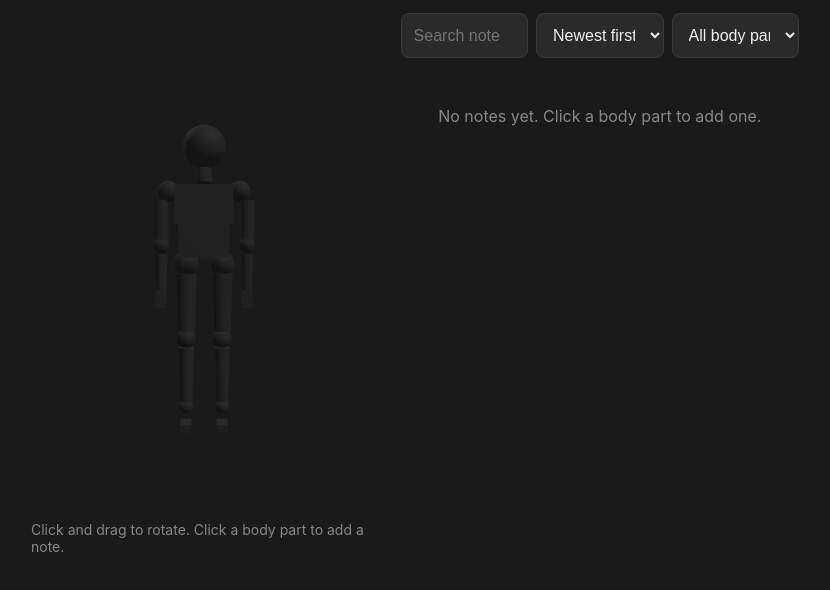
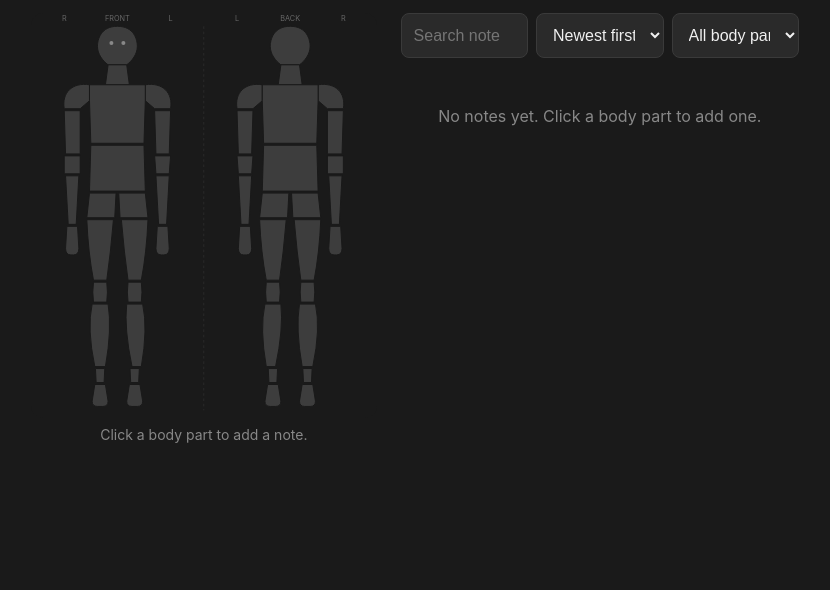
Before and after one commit to iamkahvi/body-annotator, a plain HTML site: page index.html in a window 1280 px wide. Shown: the part 64-654 px from the top of the page, without its empty margins (225-1055 px from the left). Drawn offline with nearby package versions, Linux system fonts and the light colour scheme; animation ran at ten frames a second.

Commit message:
Replace 3D model with SVG body diagram
- Front and back views side-by-side with L/R orientation labels
- Eyes on front head for orientation
- 26 clickable body parts per view, back view remaps abdomen to lower_back
- Distinct hover (#5ab0ff) vs highlight (#e06030) colors
- Removes Three.js dependency entirely
- Pure SVG + DOM events, no WebGL/animation loop

```diff
--- a/app.js
+++ b/app.js
@@ -1,4 +1,4 @@
-import { init3DBody, updateBodyHighlights3D } from './body3d.js';
+import { initSVGBody, updateBodyHighlightsSVG } from './body-svg.js';
 
 const STORAGE_KEY = 'body-annotator-notes';
 
@@ -38,17 +38,17 @@ const filterPartSelect = document.getElementById('filter-part');
 // Initialize
 function init() {
   loadNotes();
-  setup3DBody();
+  setupBody();
   setupModalListeners();
   setupFilterListeners();
   populateFilterDropdown();
   renderNotes();
 }
 
-// 3D Body setup
-function setup3DBody() {
+// SVG Body setup
+function setupBody() {
   const container = document.getElementById('body-3d-container');
-  init3DBody(container, (partName) => {
+  initSVGBody(container, (partName) => {
     selectedPart = partName;
     openModal();
   });
@@ -195,7 +195,7 @@ function getFilteredNotes() {
 
 // Body part highlighting
 function updateBodyHighlights() {
-  updateBodyHighlights3D(notes);
+  updateBodyHighlightsSVG(notes);
 }
 
 // Rendering
--- /dev/null
+++ b/body-svg.js
@@ -0,0 +1,322 @@
+const PART_COLOR = '#3d3d3d';
+const HOVER_COLOR = '#5ab0ff';
+const HIGHLIGHT_COLOR = '#e06030';
+
+const SVG_NS = 'http://www.w3.org/2000/svg';
+
+let onPartClick = null;
+// partName -> [SVGElement, ...] (one per view the part appears in)
+let partElements = {};
+
+// Front view part definitions (center x=130)
+// Back view is mirrored at x=260 (newX = 520 - oldX), with abdomen→lower_back
+const FRONT_PARTS = [
+  {
+    name: 'head',
+    d: 'M130,20 C155,20 160,40 160,50 C160,62 152,72 144,78 L116,78 C108,72 100,62 100,50 C100,40 105,20 130,20 Z',
+  },
+  {
+    name: 'neck',
+    d: 'M116,78 L144,78 L148,108 L112,108 Z',
+  },
+  {
+    name: 'right_shoulder',
+    d: 'M88,108 C62,104 46,120 50,144 L74,144 L88,132 Z',
+  },
+  {
+    name: 'left_shoulder',
+    d: 'M172,108 C198,104 214,120 210,144 L186,144 L172,132 Z',
+  },
+  {
+    name: 'chest',
+    d: 'M88,108 L172,108 L172,132 L170,196 L90,196 L88,132 Z',
+  },
+  {
+    name: 'abdomen',
+    d: 'M90,199 L170,199 L172,268 L88,268 Z',
+  },
+  {
+    name: 'right_hip',
+    d: 'M88,271 L128,271 L126,308 L84,308 Z',
+  },
+  {
+    name: 'left_hip',
+    d: 'M132,271 L172,271 L176,308 L134,308 Z',
+  },
+  {
+    name: 'right_upper_arm',
+    d: 'M50,147 L74,147 L74,212 L52,212 Z',
+  },
+  {
+    name: 'left_upper_arm',
+    d: 'M186,147 L210,147 L208,212 L188,212 Z',
+  },
+  {
+    name: 'right_elbow',
+    d: 'M50,215 L74,215 L74,242 L50,242 Z',
+  },
+  {
+    name: 'left_elbow',
+    d: 'M186,215 L210,215 L208,242 L188,242 Z',
+  },
+  {
+    name: 'right_forearm',
+    d: 'M52,245 L72,245 L68,318 L56,318 Z',
+  },
+  {
+    name: 'left_forearm',
+    d: 'M188,245 L208,245 L204,318 L192,318 Z',
+  },
+  {
+    name: 'right_hand',
+    d: 'M54,321 L70,321 L72,354 Q72,364 64,364 L60,364 Q52,364 52,354 Z',
+  },
+  {
+    name: 'left_hand',
+    d: 'M190,321 L206,321 L208,354 Q208,364 200,364 L196,364 Q188,364 188,354 Z',
+  },
+  {
+    name: 'right_thigh',
+    d: 'M84,311 L124,311 Q120,360 114,402 L94,402 Q86,360 84,311 Z',
+  },
+  {
+    name: 'left_thigh',
+    d: 'M136,311 L176,311 Q174,360 166,402 L146,402 Q140,360 136,311 Z',
+  },
+  {
+    name: 'right_knee',
+    d: 'M94,405 L114,405 Q116,420 114,435 L94,435 Q92,420 94,405 Z',
+  },
+  {
+    name: 'left_knee',
+    d: 'M146,405 L166,405 Q168,420 166,435 L146,435 Q144,420 146,405 Z',
+  },
+  {
+    name: 'right_calf',
+    d: 'M92,438 L116,438 Q122,475 112,532 L96,532 Q84,475 92,438 Z',
+  },
+  {
+    name: 'left_calf',
+    d: 'M144,438 L168,438 Q176,475 166,532 L152,532 Q140,475 144,438 Z',
+  },
+  {
+    name: 'right_ankle',
+    d: 'M97,535 L111,535 L110,556 L98,556 Z',
+  },
+  {
+    name: 'left_ankle',
+    d: 'M149,535 L163,535 L162,556 L150,556 Z',
+  },
+  {
+    name: 'right_foot',
+    d: 'M96,559 L112,559 L116,584 Q116,592 108,592 L100,592 Q92,592 92,584 Z',
+  },
+  {
+    name: 'left_foot',
+    d: 'M148,559 L164,559 L168,584 Q168,592 160,592 L152,592 Q144,592 144,584 Z',
+  },
+];
+
+const BACK_NAME_REMAP = { abdomen: 'lower_back' };
+
+/**
+ * Mirror SVG path data horizontally around x=260.
+ * Handles M, L, Q, C, Z commands (absolute only).
+ */
+function mirrorPathX(d) {
+  return d.replace(/([MLQCZ])\s*([^MLQCZ]*)/gi, (_, cmd, args) => {
+    if (cmd.toUpperCase() === 'Z') return 'Z';
+    const nums = args.trim().split(/[\s,]+/).map(Number);
+    for (let i = 0; i < nums.length; i += 2) {
+      nums[i] = 520 - nums[i];
+    }
+    return cmd + nums.join(',');
+  });
+}
+
+function createSVGElement(tag, attrs) {
+  const el = document.createElementNS(SVG_NS, tag);
+  for (const [k, v] of Object.entries(attrs)) {
+    el.setAttribute(k, v);
+  }
+  return el;
+}
+
+function createPartPath(d, partName) {
+  const path = createSVGElement('path', {
+    d,
+    fill: PART_COLOR,
+    stroke: '#1a1a1a',
+    'stroke-width': '1.5',
+    'stroke-linejoin': 'round',
+    'data-part': partName,
+  });
+  path.style.cursor = 'pointer';
+  path.style.transition = 'fill 0.15s';
+
+  // Track base color for highlight system
+  path._baseColor = PART_COLOR;
+
+  path.addEventListener('mouseenter', () => {
+    path.setAttribute('fill', HOVER_COLOR);
+  });
+  path.addEventListener('mouseleave', () => {
+    path.setAttribute('fill', path._baseColor);
+  });
+  path.addEventListener('click', () => {
+    if (onPartClick) onPartClick(partName);
+  });
+
+  // Register in partElements
+  if (!partElements[partName]) partElements[partName] = [];
+  partElements[partName].push(path);
+
+  return path;
+}
+
+export function initSVGBody(container, clickCallback) {
+  onPartClick = clickCallback;
+  partElements = {};
+
+  const svg = createSVGElement('svg', {
+    viewBox: '0 0 520 610',
+    preserveAspectRatio: 'xMidYMid meet',
+  });
+  svg.style.width = '100%';
+  svg.style.height = '100%';
+  svg.style.display = 'block';
+
+  // Labels with L/R indicators
+  // Front view: patient's right = viewer's left
+  const labelAttrs = {
+    fill: '#666',
+    'font-size': '11',
+    'font-family': '-apple-system, BlinkMacSystemFont, sans-serif',
+  };
+
+  const frontR = createSVGElement('text', { x: '50', y: '12', 'text-anchor': 'middle', ...labelAttrs });
+  frontR.textContent = 'R';
+  svg.appendChild(frontR);
+
+  const frontLabel = createSVGElement('text', { x: '130', y: '12', 'text-anchor': 'middle', ...labelAttrs });
+  frontLabel.textContent = 'FRONT';
+  svg.appendChild(frontLabel);
+
+  const frontL = createSVGElement('text', { x: '210', y: '12', 'text-anchor': 'middle', ...labelAttrs });
+  frontL.textContent = 'L';
+  svg.appendChild(frontL);
+
+  // Back view: mirrored (patient's left = viewer's left)
+  const backL = createSVGElement('text', { x: '310', y: '12', 'text-anchor': 'middle', ...labelAttrs });
+  backL.textContent = 'L';
+  svg.appendChild(backL);
+
+  const backLabel = createSVGElement('text', { x: '390', y: '12', 'text-anchor': 'middle', ...labelAttrs });
+  backLabel.textContent = 'BACK';
+  svg.appendChild(backLabel);
+
+  const backR = createSVGElement('text', { x: '470', y: '12', 'text-anchor': 'middle', ...labelAttrs });
+  backR.textContent = 'R';
+  svg.appendChild(backR);
+
+  // Divider line
+  const divider = createSVGElement('line', {
+    x1: '260',
+    y1: '20',
+    x2: '260',
+    y2: '598',
+    stroke: '#333',
+    'stroke-width': '1',
+    'stroke-dasharray': '4,4',
+  });
+  svg.appendChild(divider);
+
+  // Front view
+  const frontGroup = createSVGElement('g', { class: 'front-view' });
+  for (const part of FRONT_PARTS) {
+    frontGroup.appendChild(createPartPath(part.d, part.name));
+  }
+
+  // Eyes on the front head
+  const leftEye = createSVGElement('circle', {
+    cx: '121', cy: '45', r: '3',
+    fill: '#888', 'pointer-events': 'none',
+  });
+  const rightEye = createSVGElement('circle', {
+    cx: '139', cy: '45', r: '3',
+    fill: '#888', 'pointer-events': 'none',
+  });
+  frontGroup.appendChild(leftEye);
+  frontGroup.appendChild(rightEye);
+
+  svg.appendChild(frontGroup);
+
+  // Back view (mirrored)
+  const backGroup = createSVGElement('g', { class: 'back-view' });
+  for (const part of FRONT_PARTS) {
+    const name = BACK_NAME_REMAP[part.name] || part.name;
+    const mirroredD = mirrorPathX(part.d);
+    backGroup.appendChild(createPartPath(mirroredD, name));
+  }
+  svg.appendChild(backGroup);
+
+  container.appendChild(svg);
+}
+
+export function updateBodyHighlightsSVG(notes) {
+  const now = Date.now();
+  const THREE_WEEKS_MS = 21 * 24 * 60 * 60 * 1000;
+
+  // Most recent note timestamp per body part
+  const mostRecent = {};
+  notes.forEach((note) => {
+    if (!mostRecent[note.bodyPart] || note.timestamp > mostRecent[note.bodyPart]) {
+      mostRecent[note.bodyPart] = note.timestamp;
+    }
+  });
+
+  // Update all part elements
+  for (const [name, elements] of Object.entries(partElements)) {
+    const timestamp = mostRecent[name];
+
+    if (!timestamp) {
+      elements.forEach((el) => {
+        el._baseColor = PART_COLOR;
+        el.setAttribute('fill', PART_COLOR);
+      });
+      continue;
+    }
+
+    const age = now - timestamp;
+    const intensity = Math.max(0, 1 - age / THREE_WEEKS_MS);
+
+    if (intensity > 0) {
+      const base = hexToRgb(PART_COLOR);
+      const high = hexToRgb(HIGHLIGHT_COLOR);
+
+      const r = Math.round(base.r + (high.r - base.r) * intensity);
+      const g = Math.round(base.g + (high.g - base.g) * intensity);
+      const b = Math.round(base.b + (high.b - base.b) * intensity);
+
+      const color = rgbToHex(r, g, b);
+      elements.forEach((el) => {
+        el._baseColor = color;
+        el.setAttribute('fill', color);
+      });
+    } else {
+      elements.forEach((el) => {
+        el._baseColor = PART_COLOR;
+        el.setAttribute('fill', PART_COLOR);
+      });
+    }
+  }
+}
+
+function hexToRgb(hex) {
+  const n = parseInt(hex.slice(1), 16);
+  return { r: (n >> 16) & 0xff, g: (n >> 8) & 0xff, b: n & 0xff };
+}
+
+function rgbToHex(r, g, b) {
+  return '#' + ((1 << 24) | (r << 16) | (g << 8) | b).toString(16).slice(1);
+}
--- a/index.html
+++ b/index.html
@@ -4,15 +4,9 @@
   <meta charset="UTF-8">
   <meta name="viewport" content="width=device-width, initial-scale=1.0, user-scalable=no">
   <title>Body Annotator</title>
+  <link rel="icon" type="image/svg+xml" href="favicon.svg">
   <link rel="stylesheet" href="styles.css">
-  <script type="importmap">
-    {
-      "imports": {
-        "three": "https://cdn.jsdelivr.net/npm/three@0.160.0/build/three.module.js",
-        "three/addons/": "https://cdn.jsdelivr.net/npm/three@0.160.0/examples/jsm/"
-      }
-    }
-  </script>
+
 </head>
 <body>
   <div class="app">
@@ -23,7 +17,7 @@
     <main>
       <section class="body-section">
         <div id="body-3d-container" class="body-3d-container"></div>
-        <p class="hint">Click and drag to rotate. Click a body part to add a note.</p>
+        <p class="hint">Click a body part to add a note.</p>
       </section>
 
       <section class="notes-section">
--- a/styles.css
+++ b/styles.css
@@ -57,15 +57,10 @@ main {
 
 .body-3d-container {
   width: 100%;
-  max-width: 350px;
-  height: 400px;
+  max-width: 500px;
   border-radius: 12px;
   overflow: hidden;
-  cursor: grab;
-}
-
-.body-3d-container:active {
-  cursor: grabbing;
+  background: var(--bg);
 }
 
 .hint {
@@ -310,7 +305,7 @@ main {
   }
 
   .body-3d-container {
-    height: 500px;
+    max-width: 500px;
   }
 
   .notes-section {
```
